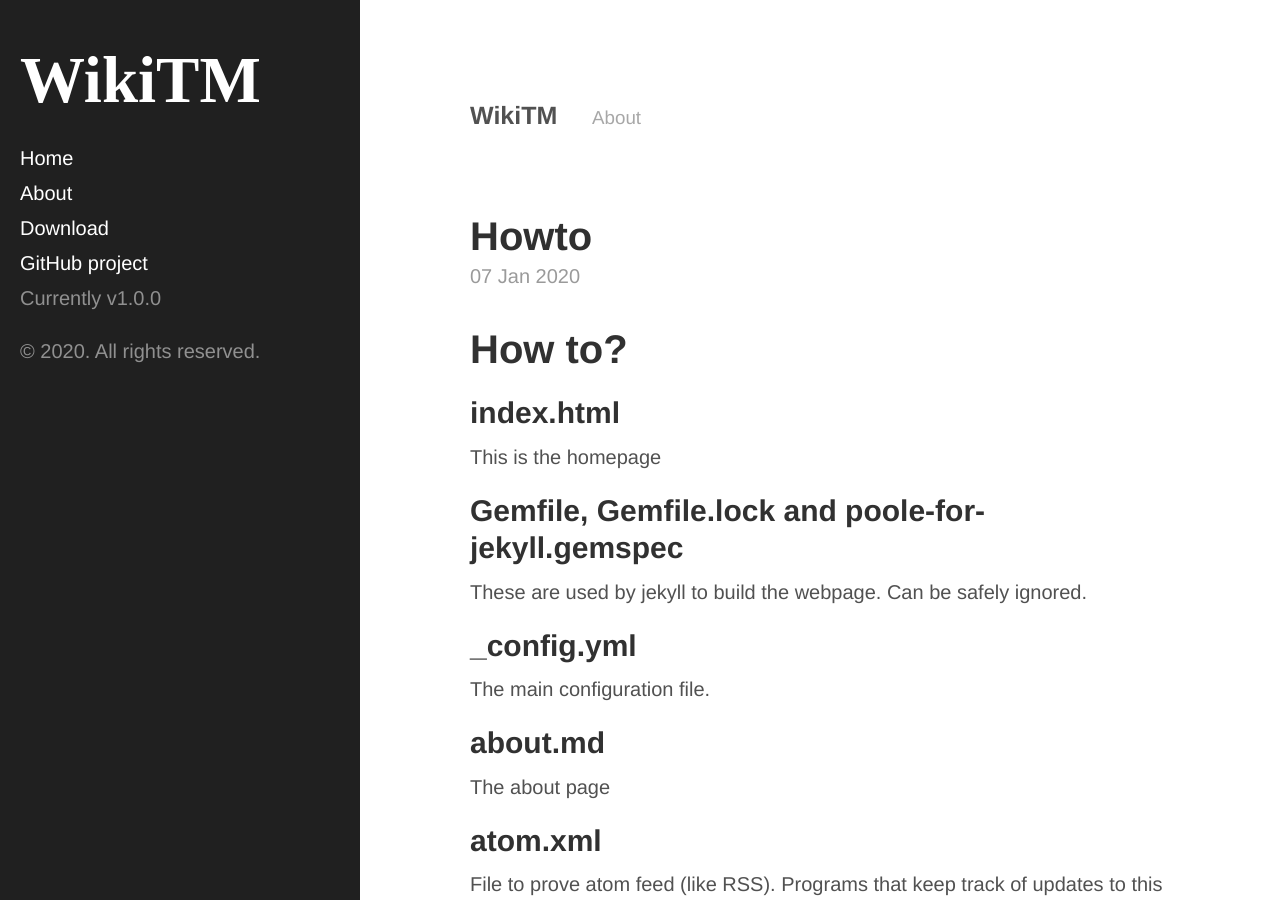
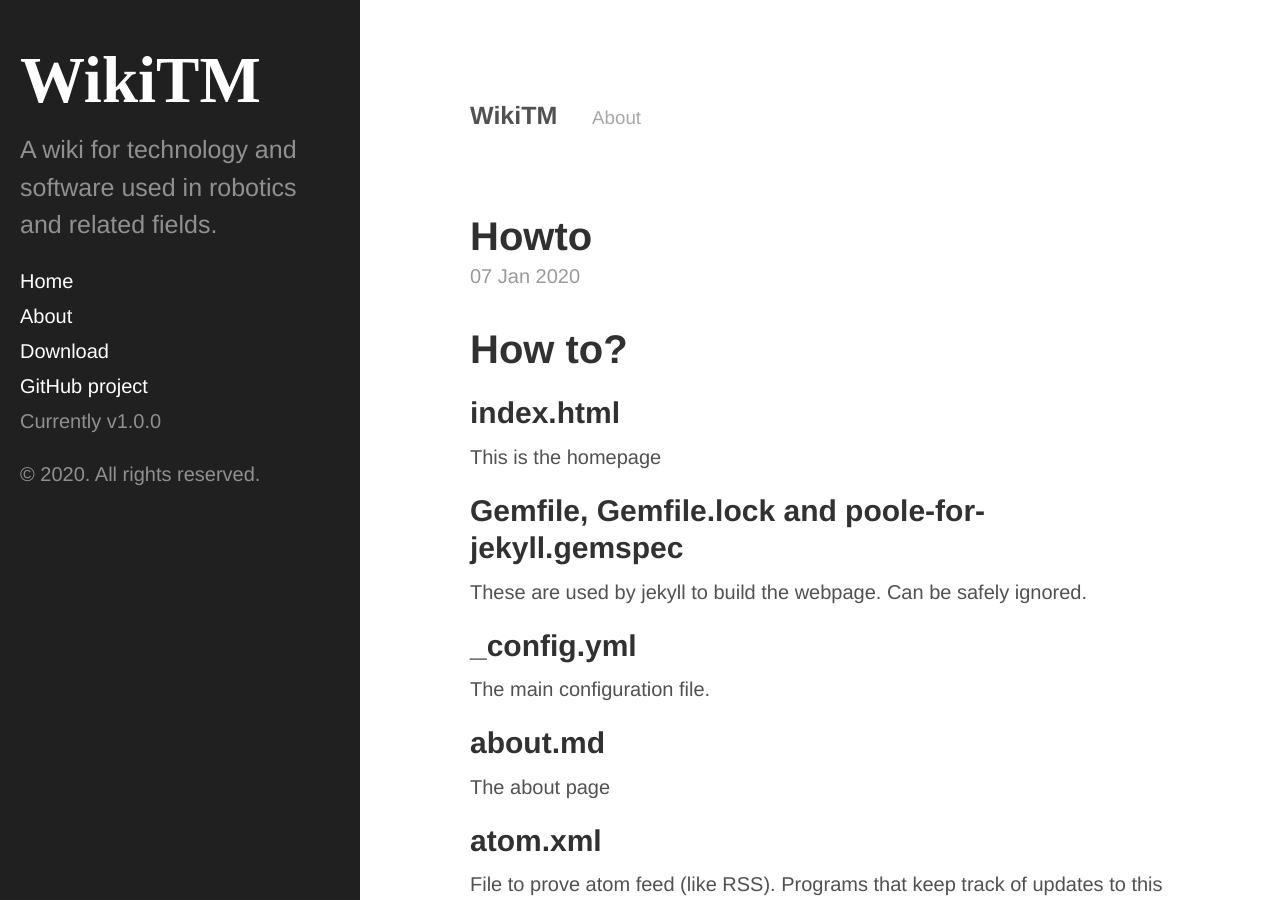
Before and after one commit to tejaswid/wikitm, a Jekyll site: the page built from index.html, in a window 1280 px wide and 900 px high. Built offline with Jekyll 4.4.1, drawn with Linux system fonts in a browser that asks for light colours; the list of posts is cut into pages by our own code.

Commit message:
Added back description

```diff
--- a/_config.yml
+++ b/_config.yml
@@ -5,6 +5,7 @@
 # Setup
 title: WikiTM
 tagline: A mostly-tech wiki.
+description: A wiki for technology and software used in robotics and related fields.
 url: https://tejaswid.github.io/wikitm
 paginate: 1
 baseurl: https://tejaswid.github.io/wikitm/
```
